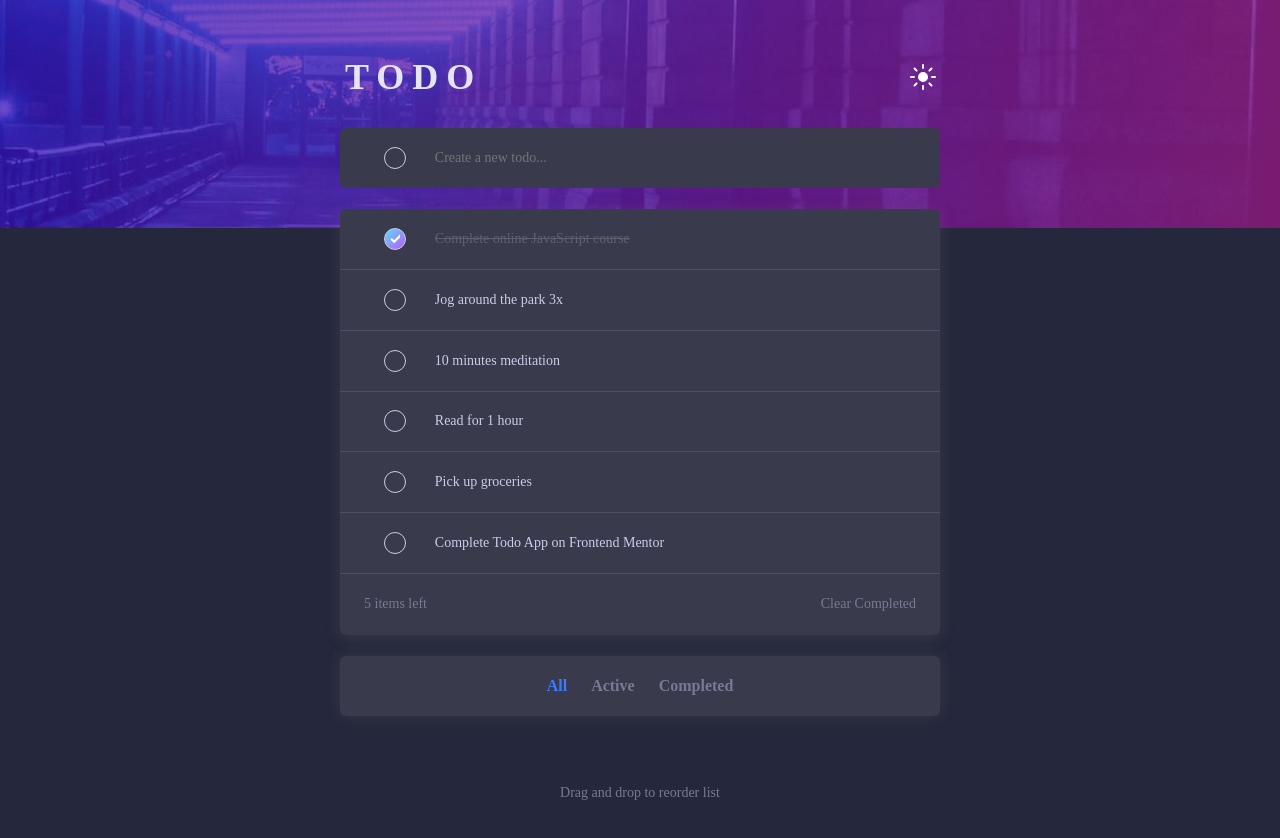
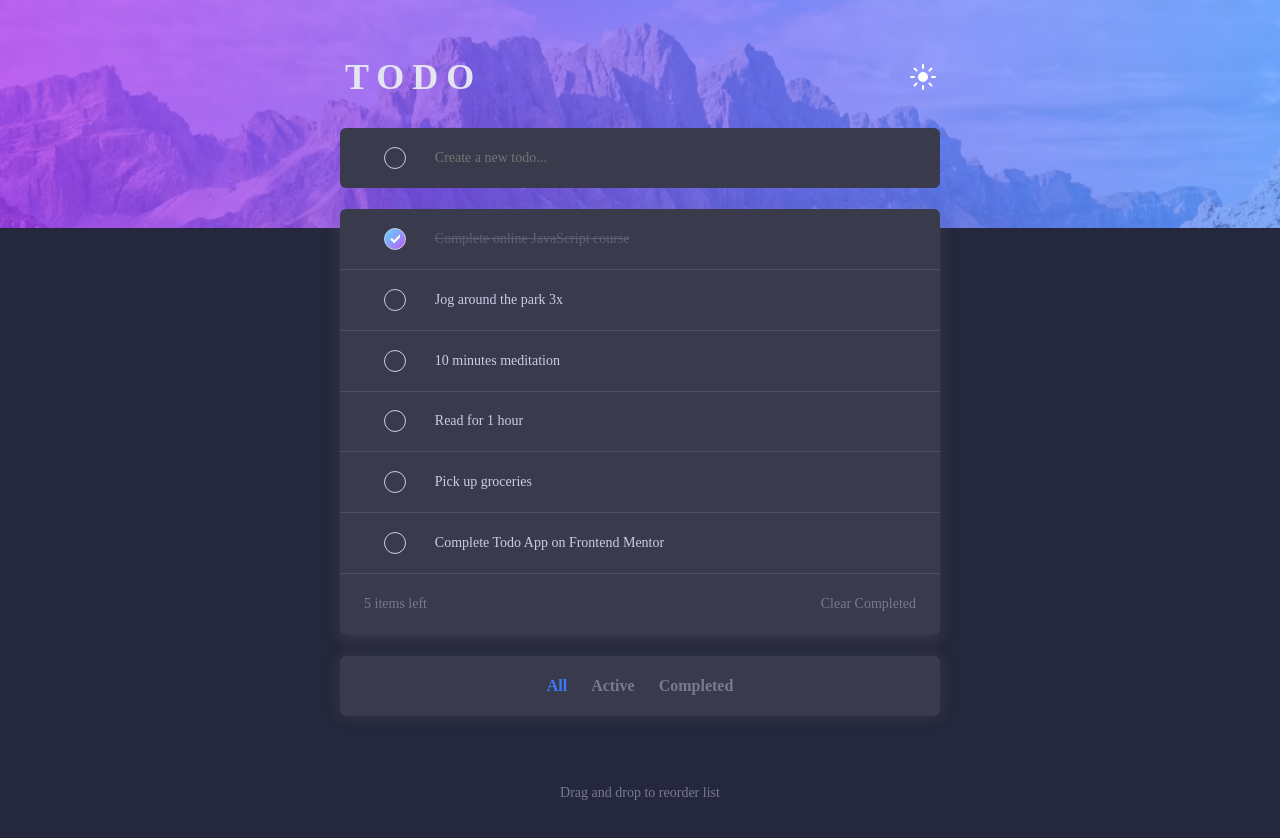
Before and after one commit to mpnri/Todo-list, a website built with Parcel: page index.html in a window 1280 px wide. Both pictures are taken after a click on the element 922 px from the left and 76 px from the top of the page. Built offline with nearby package versions, Linux system fonts and the light colour scheme; a web font is replaced by a local one.

Commit message:
Complete Theme Changer + Add  * typescript & parcel  * effects for theme icon  * :root -> light & dark & default theme styles

```diff
--- a/assets/css/style.css
+++ b/assets/css/style.css
@@ -69,6 +69,10 @@
     --dark-grayish-blue: hsl(236, 9%, 61%);
     --very-dark-grayish-blue: hsl(235, 19%, 35%);
 
+    --light-bg-image-small: url('/assets/images/bg-mobile-light.jpg');
+    --light-bg-image-large: url('/assets/images/bg-desktop-light.jpg');
+    --light-close-filter: none;
+
     /** Dark Theme */
     --very-dark-blue: hsl(235, 21%, 11%);
     --very-dark-desaturated-blue: hsl(235, 24%, 19%);
@@ -77,23 +81,37 @@
     --dark-grayish-blue: hsl(234, 11%, 52%);
     --very-dark-grayish-blue: hsl(233, 14%, 35%);
     --very-dark-grayish-blue-hover: hsl(237, 14%, 26%);
+
+    --dark-bg-image-small: url('/assets/images/bg-mobile-dark.jpg');
+    --dark-bg-image-large: url('/assets/images/bg-desktop-light.jpg');
+    --dark-close-filter: brightness(1.5);
+
+    /** Default Theme */
+    --body-background: var(--very-light-gray);
+    --body-color: var(--very-dark-grayish-blue);
+    --bg-header-small: var(--light-bg-image-small);
+    --bg-header-large: var(--light-bg-image-large);
+    --todo-card-bg-color: var(--very-light-gray);
+    --todo-card__close-filter: var(--light-close-filter);
+    --todo-card-border-color: var(--very-light-grayish-blue);
+    /* TODO: Add hover and other effects and animations */
 }
 
 *,
 *::before,
 *::after {
     box-sizing: border-box;
+    transition: .3s;
+    /*transition: color, .05s; /*? slow todo itemtext color transition */
 }
 
 body {
     margin: 0;
     font-size: 18px;
     font-family: 'Josefin Sans';
-    /* background: var(--very-light-gray); */
-    background: var(--very-dark-desaturated-blue);
+    background: var(--body-background);
     position: relative;
-    /* color: var(--very-dark-grayish-blue); */
-    color: var(--light-grayish-blue);
+    color: var(--body-color);
     display: flex;
     justify-content: center;
 }
@@ -105,8 +123,7 @@ body::before { /** for margin collapsing */
 
 .bg-header {
     position: absolute;
-    /* background-image: url('../images/bg-mobile-light.jpg'); */
-    background-image: url('../images/bg-mobile-dark.jpg');
+    background-image: var(--bg-header-small);
     background-size: cover;
     width: 100%;
     height: 228px;
@@ -115,8 +132,7 @@ body::before { /** for margin collapsing */
 
 @media (min-width: 650px) {
     .bg-header {
-        /* background-image: url('../images/bg-desktop-light.jpg'); */
-        background-image: url('../images/bg-desktop-dark.jpg');
+        background-image: var(--bg-header-large);
     }
 
     .todo-card__close {
@@ -160,6 +176,24 @@ body::before { /** for margin collapsing */
     align-items: center;
 }
 
+.header__icon:hover>img {
+    animation: change-theme-icon .8s cubic-bezier(0.18, 0.89, 0.32, 1.28);
+}
+
+@keyframes change-theme-icon {
+    0% {
+        transform: translateY(0px);
+    }
+
+    50% {
+        transform: translateY(-9px);
+    }
+
+    100% {
+        transform: translateY(0px);
+    }
+}
+
 .main {
     display: flex;
     flex-direction: column;
@@ -179,15 +213,14 @@ body::before { /** for margin collapsing */
 }
 
 .todo-card {
-    /* background-color: var(--very-light-gray); */
-    background-color: var(--very-dark-grayish-blue-hover);
+    background-color: var(--todo-card-bg-color);
     display: flex;
     align-items: center;
     justify-content: space-evenly;
     gap: 5px;
     border-radius: 6px;
-    /* padding: 1.8rem 0; */
-    /* height: 50px; */
+    /*? padding: 1.8rem 0; */
+    /*? height: 50px; */
     height: 3.8rem;
 
 }
@@ -248,22 +281,19 @@ body::before { /** for margin collapsing */
     height: 15px;
     margin: 0 8px;
     cursor: pointer;
-    /* filter : none; */
-    filter: brightness(1.5);
+    filter : var(--todo-card__close-filter);
 }
 
 .todo-list {
     display: flex;
     flex-direction: column;
-    /* box-shadow: 0 13px 15px 0px #80808036; */
-    box-shadow: 0 3px 15px 0px #80808036;
+    box-shadow: 0 5px 15px 0px #80808036;
     border-radius: 6px;
     overflow: hidden;
 }
 
 .todo-list .todo-card {
-    /* border-bottom: 1px solid var(--very-light-grayish-blue); */
-    border-bottom: 1px solid var(--very-dark-grayish-blue);
+    border-bottom: 1px solid var(--todo-card-border-color);
     border-radius: 0;
 }
 
--- a/index.html
+++ b/index.html
@@ -14,7 +14,7 @@
             <div class="header">
                 <h1 class="header__title">TODO</h1>
                 <div class="header__icon">
-                    <img src="./assets/images/icon-sun.svg" alt="Theme icon"/>
+                    <img src="./assets/images/icon-moon.svg" alt="Theme icon"/>
                 </div>
             </div>
             <div class="main">
@@ -120,8 +120,9 @@
                 </div>
                 <div class="drag-drop">
                     Drag and drop to reorder list
-</div>
+                </div>
             </div>
         </div>
+        <script type="module" src="src/app.ts"></script>
     </body>
 </html>
--- /dev/null
+++ b/src/app.ts
@@ -0,0 +1,46 @@
+import sun from '../assets/images/icon-sun.svg';
+import moon from '../assets/images/icon-moon.svg';
+
+enum THEMES {
+    LIGHT = 'LIGHT',
+    DARK = 'DARK',
+}
+
+const styles = {
+    [THEMES.DARK]: {
+        '--body-background': 'var(--very-dark-desaturated-blue)',
+        '--body-color': 'var(--light-grayish-blue)',
+        '--bg-header-small': 'var(--dark-bg-image-small)',
+        '--bg-header-large': 'var(--dark-bg-image-large)',
+        '--todo-card-bg-color': 'var(--very-dark-grayish-blue-hover)',
+        '--todo-card__close-filter': 'var(--dark-close-filter)',
+        '--todo-card-border-color': 'var(--very-dark-grayish-blue)',
+    },
+    [THEMES.LIGHT]: {
+        '--body-background': 'var(--very-light-gray)',
+        '--body-color': 'var(--very-dark-grayish-blue)',
+        '--bg-header-small': 'var(--light-bg-image-small)',
+        '--bg-header-large': 'var(--light-bg-image-large)',
+        '--todo-card-bg-color': 'var(--very-light-gray)',
+        '--todo-card__close-filter': 'var(--light-close-filter)',
+        '--todo-card-border-color': 'var(--very-light-grayish-blue)',
+    },
+}
+
+let theme = THEMES.LIGHT;
+
+document.querySelector('.header__icon')?.addEventListener('click', e => {
+    const target = (e.currentTarget as HTMLDivElement).children[0] as HTMLImageElement;
+    theme = theme === THEMES.LIGHT ? THEMES.DARK : THEMES.LIGHT;
+
+    target.src = theme === THEMES.LIGHT ? moon : sun;
+    renderTheme();
+})
+
+
+renderTheme();
+
+function renderTheme() {
+    Object.keys(styles[theme]).forEach(key => document.documentElement.style.setProperty(key, styles[theme][key]));
+
+}
--- /dev/null
+++ b/src/img.d.ts
@@ -0,0 +1 @@
+declare module '*.svg';
```
Also changed, not shown: package.json (added, +15 -0 lines), 2 other files.
